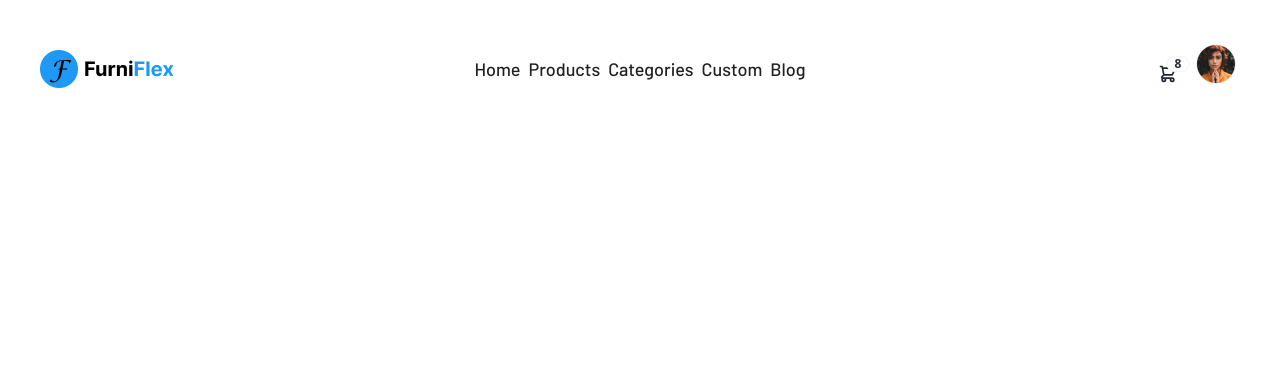
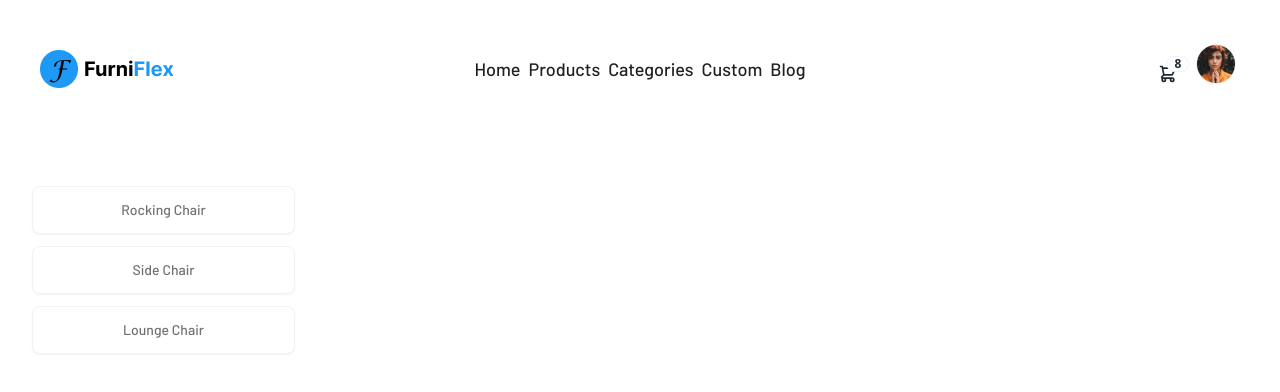
Before and after one commit to Nujat-Zaman-Chowdhury/E-commerce-web-app, a React (Vite) app: page / in a window 1280 px wide. Shown: the top 392 px of the page. Built offline with nearby package versions, Linux system fonts and the light colour scheme.

Commit message:
added sidebar

```diff
--- /dev/null
+++ b/src/components/Sidebar/Sidebar.jsx
@@ -0,0 +1,15 @@
+import React from 'react';
+
+const Sidebar = () => {
+    return (
+        <div className='w-[263px]'>
+            <div className='flex flex-col gap-3'>
+                <button className='btn bg-white font-barlow text-[#717171] font-medium'>Rocking Chair</button>
+                <button className='btn bg-white font-barlow text-[#717171] font-medium'>Side Chair</button>
+                <button className='btn bg-white font-barlow text-[#717171] font-medium'>Lounge Chair</button>
+            </div>
+        </div>
+    );
+};
+
+export default Sidebar;
--- a/src/layout/Main.jsx
+++ b/src/layout/Main.jsx
@@ -6,7 +6,7 @@ const Main = () => {
     return (
         <div>
             <Navbar/>
-            {Outlet}
+            <Outlet/>
         </div>
     );
 };
--- /dev/null
+++ b/src/pages/Products/Products.jsx
@@ -0,0 +1,15 @@
+import React from 'react';
+import Sidebar from '../../components/Sidebar/Sidebar';
+
+const Products = () => {
+    return (
+        <div className='flex gap-10 mt-[80px]'>
+            <Sidebar/>
+            <div className='flex-1'>
+
+            </div>
+        </div>
+    );
+};
+
+export default Products;
```
Also changed, not shown: src/routes/Routes.jsx (+7 -0 lines).
